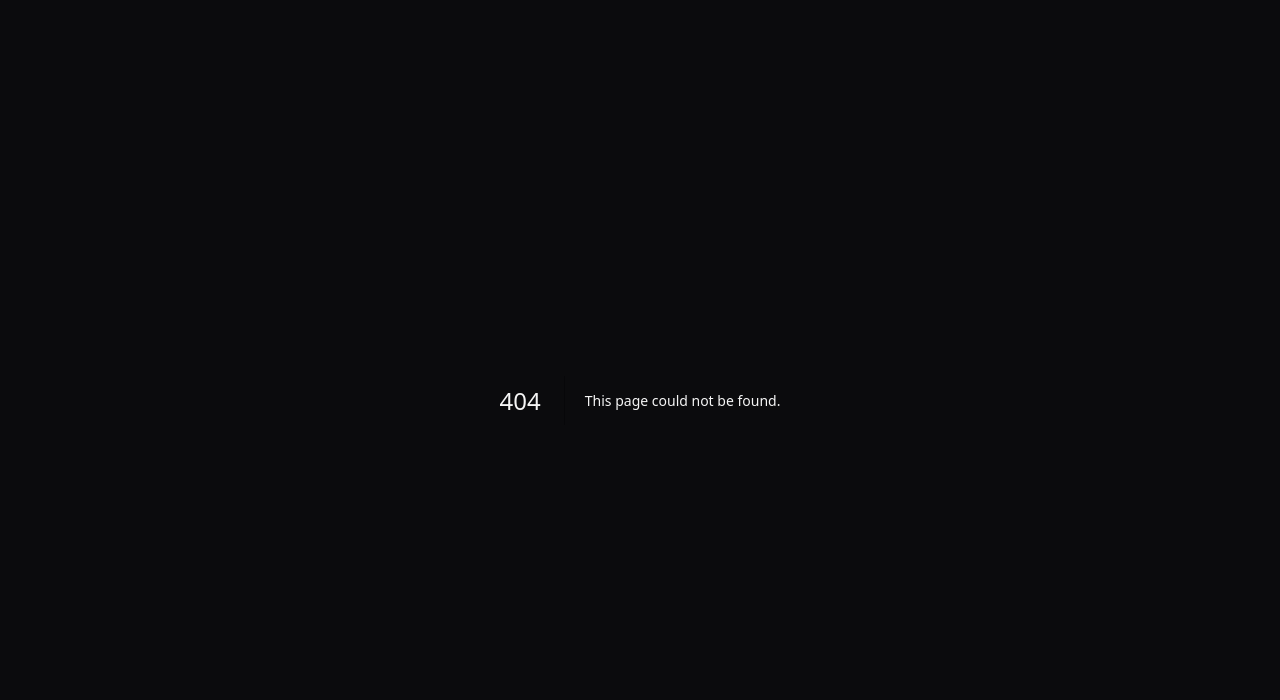
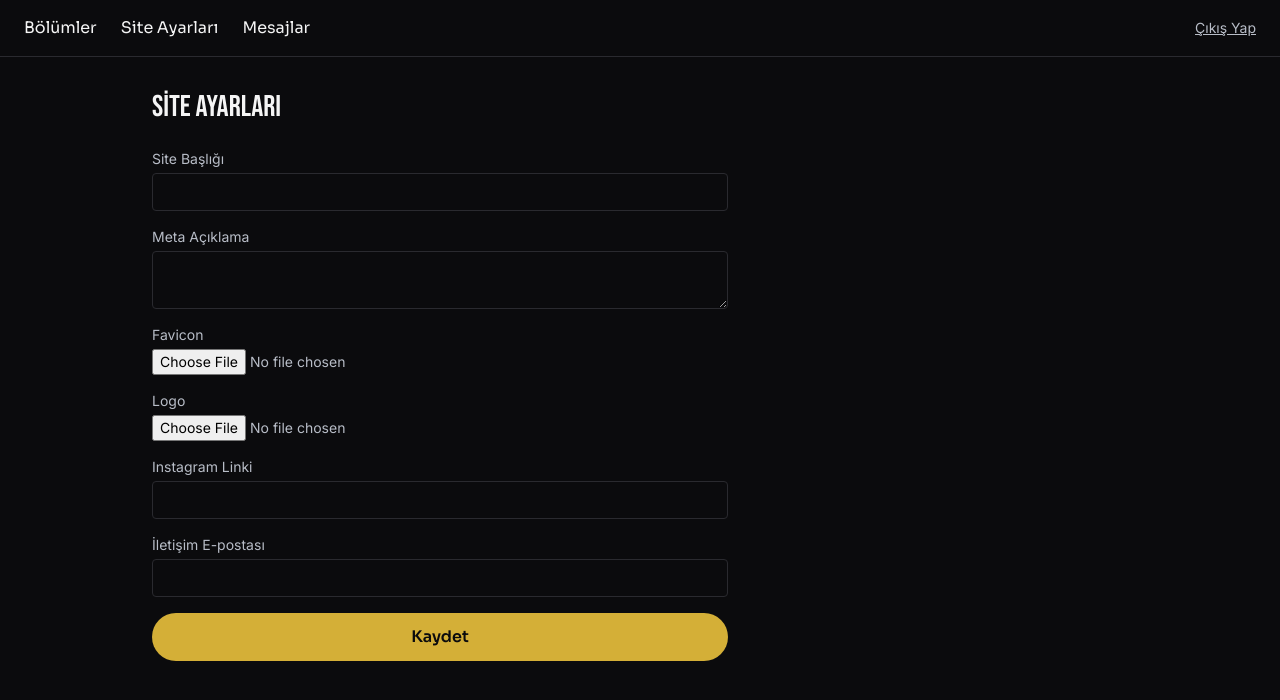
Before and after one commit to atlasmuratk-beep/faydalab, a Next.js app in the folder apps/website/: page /admin/settings in a window 1280 px wide. Before the commit this address had no page. Shown: the top 700 px of the page. Built offline with nearby package versions, Linux system fonts and the light colour scheme; no server answers; the database is empty.

Commit message:
feat(website): admin panel site ayarları + gelen mesajlar ekranları

```diff
--- /dev/null
+++ b/apps/website/src/app/admin/(protected)/messages/page.tsx
@@ -0,0 +1,25 @@
+import { prisma } from '@/lib/db'
+
+export const dynamic = 'force-dynamic'
+
+export default async function MessagesPage() {
+  const messages = await prisma.contactMessage.findMany({ orderBy: { createdAt: 'desc' } })
+
+  return (
+    <div>
+      <h1 className="mb-6 font-heading text-3xl uppercase text-brand-text">Gelen Mesajlar</h1>
+      {messages.length === 0 && <p className="text-brand-muted">Henüz mesaj yok.</p>}
+      <div className="flex flex-col gap-4">
+        {messages.map((m) => (
+          <div key={m.id} className="rounded border border-brand-border p-4">
+            <p className="font-subheading text-brand-text">
+              {m.name} — {m.email}
+            </p>
+            <p className="mt-1 text-brand-muted">{m.message}</p>
+            <p className="mt-2 text-xs text-brand-muted">{m.createdAt.toLocaleString('tr-TR')}</p>
+          </div>
+        ))}
+      </div>
+    </div>
+  )
+}
--- /dev/null
+++ b/apps/website/src/app/admin/(protected)/settings/page.tsx
@@ -0,0 +1,105 @@
+'use client'
+
+import { useEffect, useState } from 'react'
+import { ImageUploadField } from '@/components/admin/ImageUploadField'
+
+type Settings = {
+  siteTitle: string
+  metaDescription: string
+  faviconUrl: string
+  logoUrl: string
+  instagramUrl: string
+  contactEmail: string
+}
+
+const EMPTY: Settings = {
+  siteTitle: '',
+  metaDescription: '',
+  faviconUrl: '',
+  logoUrl: '',
+  instagramUrl: '',
+  contactEmail: '',
+}
+
+export default function SettingsPage() {
+  const [settings, setSettings] = useState<Settings>(EMPTY)
+  const [saved, setSaved] = useState(false)
+
+  useEffect(() => {
+    fetch('/api/admin/settings')
+      .then((res) => res.json())
+      .then((data) => {
+        if (data) setSettings({ ...EMPTY, ...data })
+      })
+  }, [])
+
+  async function handleSubmit(e: React.FormEvent) {
+    e.preventDefault()
+    setSaved(false)
+    await fetch('/api/admin/settings', {
+      method: 'PATCH',
+      headers: { 'Content-Type': 'application/json' },
+      body: JSON.stringify(settings),
+    })
+    setSaved(true)
+  }
+
+  function field(key: keyof Settings, value: string) {
+    setSettings((prev) => ({ ...prev, [key]: value }))
+  }
+
+  return (
+    <div>
+      <h1 className="mb-6 font-heading text-3xl uppercase text-brand-text">Site Ayarları</h1>
+      <form onSubmit={handleSubmit} className="flex max-w-xl flex-col gap-4">
+        <label className="flex flex-col gap-1 text-sm text-brand-muted">
+          Site Başlığı
+          <input
+            value={settings.siteTitle}
+            onChange={(e) => field('siteTitle', e.target.value)}
+            className="rounded border border-brand-border bg-transparent p-2 text-brand-text"
+          />
+        </label>
+        <label className="flex flex-col gap-1 text-sm text-brand-muted">
+          Meta Açıklama
+          <textarea
+            value={settings.metaDescription}
+            onChange={(e) => field('metaDescription', e.target.value)}
+            className="rounded border border-brand-border bg-transparent p-2 text-brand-text"
+          />
+        </label>
+        <label className="flex flex-col gap-1 text-sm text-brand-muted">
+          Favicon
+          <ImageUploadField value={settings.faviconUrl} onChange={(url) => field('faviconUrl', url)} />
+        </label>
+        <label className="flex flex-col gap-1 text-sm text-brand-muted">
+          Logo
+          <ImageUploadField value={settings.logoUrl} onChange={(url) => field('logoUrl', url)} />
+        </label>
+        <label className="flex flex-col gap-1 text-sm text-brand-muted">
+          Instagram Linki
+          <input
+            value={settings.instagramUrl}
+            onChange={(e) => field('instagramUrl', e.target.value)}
+            className="rounded border border-brand-border bg-transparent p-2 text-brand-text"
+          />
+        </label>
+        <label className="flex flex-col gap-1 text-sm text-brand-muted">
+          İletişim E-postası
+          <input
+            value={settings.contactEmail}
+            onChange={(e) => field('contactEmail', e.target.value)}
+            className="rounded border border-brand-border bg-transparent p-2 text-brand-text"
+          />
+        </label>
+        {saved && <p className="text-brand-gold">Kaydedildi.</p>}
+        <button
+          type="submit"
+          className="rounded-full bg-brand-gold px-6 py-3 font-subheading font-semibold text-brand-bg hover:opacity-90"
+        >
+          Kaydet
+        </button>
+      </form>
+    </div>
+  )
+}
--- /dev/null
+++ b/apps/website/src/app/api/admin/messages/route.ts
@@ -0,0 +1,7 @@
+import { NextResponse } from 'next/server'
+import { prisma } from '@/lib/db'
+
+export async function GET() {
+  const messages = await prisma.contactMessage.findMany({ orderBy: { createdAt: 'desc' } })
+  return NextResponse.json(messages)
+}
```
Also changed, not shown: 1 other file (tests, documents, lock files or other folders).
